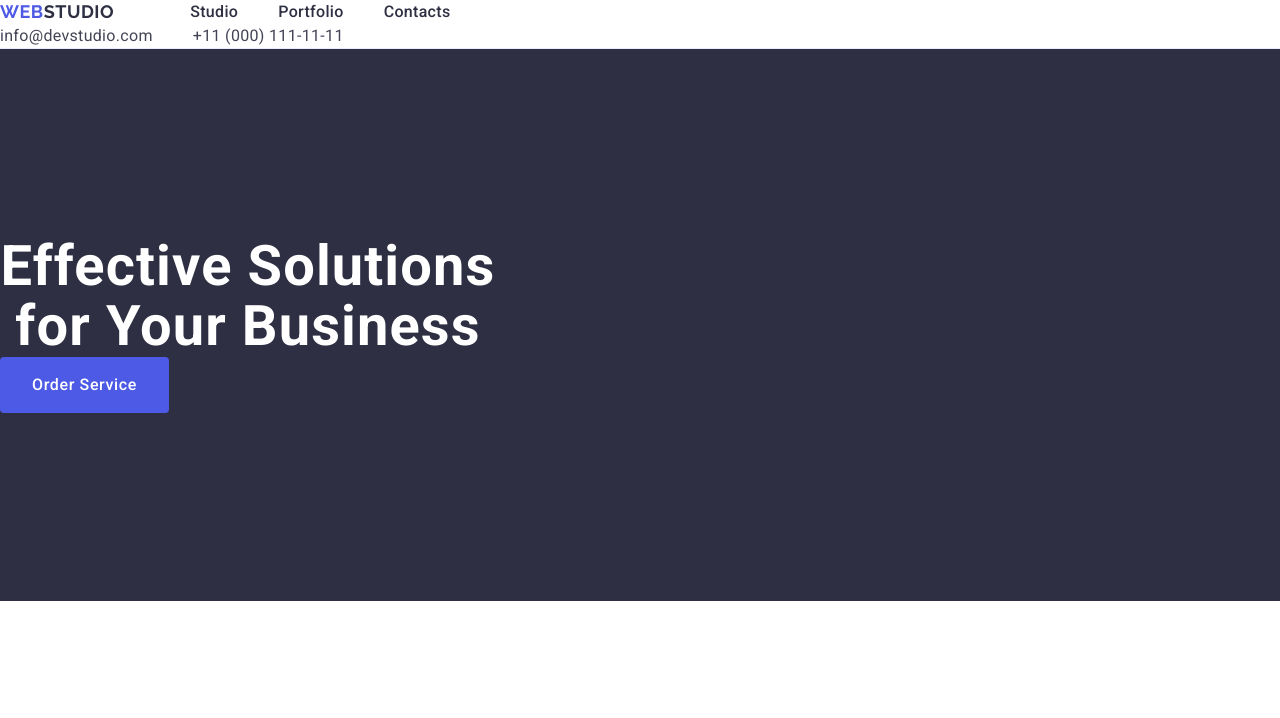
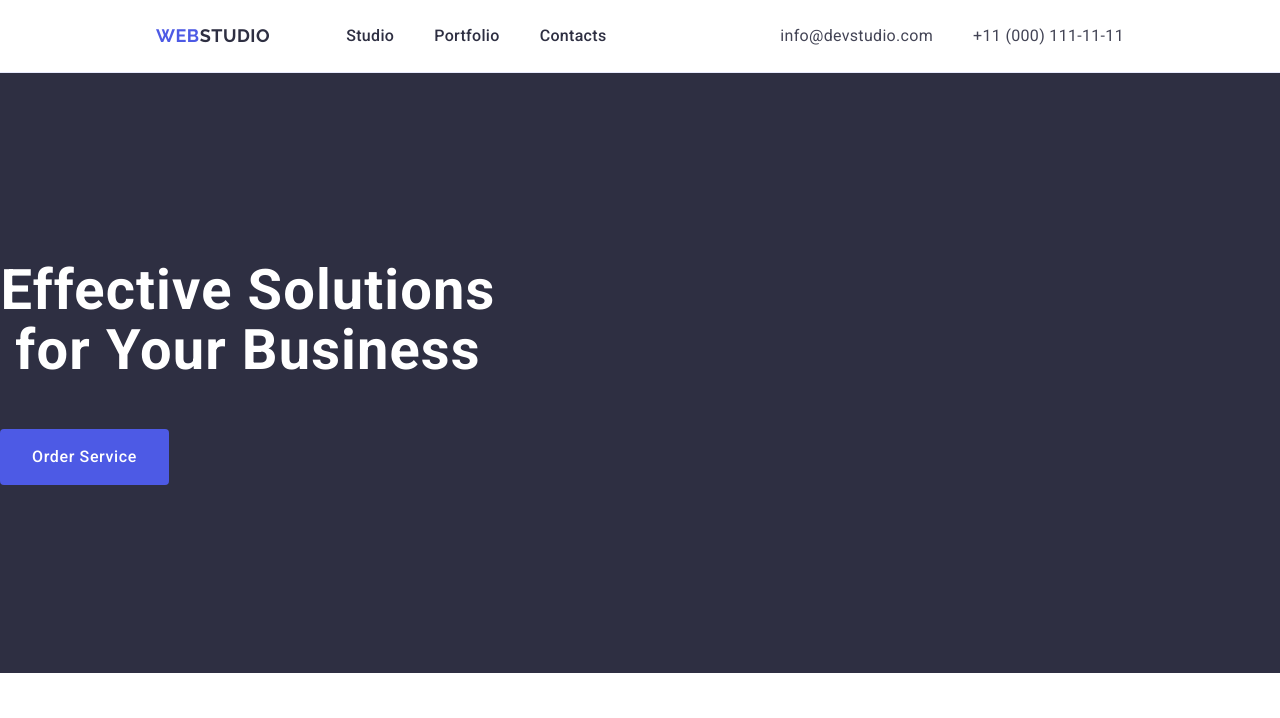
Before and after one commit to Maryna-Iliukova/goit-markup-hw-03, a plain HTML site: page index.html in a window 1280 px wide. Shown: the top 718 px of the page. Drawn offline with nearby package versions, Linux system fonts and the light colour scheme.

Commit message:
update index and css files

```diff
--- a/css/styles.css
+++ b/css/styles.css
@@ -165,8 +165,13 @@ img {
     margin: 0 auto;
  }
  .header > .container {
+    display: flex;
     flex-direction: row;
     justify-content: space-between;
+    margin-left: 156px;
+    margin-right: 156px;
+    margin-top: 24px;
+    margin-bottom: 24px;
  }
  .container-nav-adrress {
     display: flex;
@@ -188,6 +193,9 @@ img {
  .mainpage {
     padding: 188px 0;
  }
+ .mainpage > .container {
+
+ }
  .motto {
     max-width: 496px;
     margin: 0 auto:
@@ -198,6 +206,8 @@ img {
     height: 56px;
     border: none;
     border-radius: 4px;
+    margin-top: 48px;
+    justify-content: center;
  }
  .section-two {
     padding: 120px 0;
```
